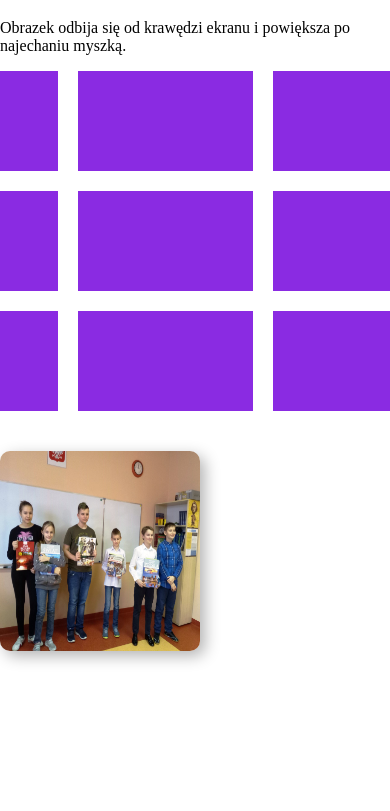
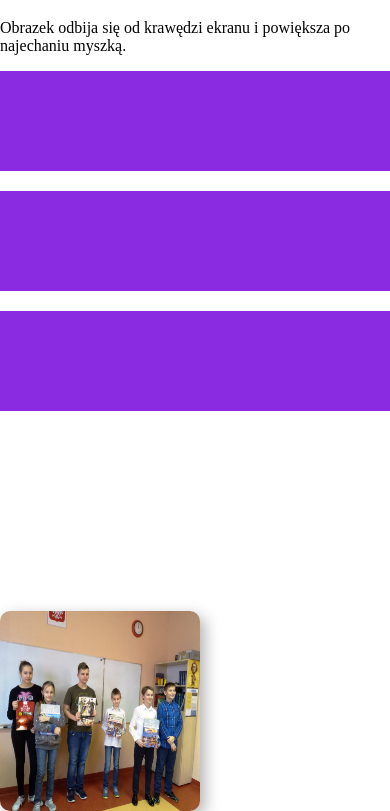
Before and after one commit to knowocien0/knowocien0.github.io, a plain HTML site: page index.html in a window 390 px wide. Shown: the part 61-872 px from the top of the page. Before the commit the page ends 844 px from the top, so only its background shows below. Drawn offline with Linux system fonts and the light colour scheme.

Commit message:
index.html

```diff
--- a/index.html
+++ b/index.html
@@ -31,13 +31,18 @@
         div{
             background-color: blueviolet;
         }
+
         main {
             display: grid;
             grid-template-columns: 1fr 3fr 2fr;
             grid-template-rows: 100px 100px 100px;
             grid-gap: 20px;
         }
-
+       @media(max-width: 800px) {
+           main{
+               grid-template-columns: 1fr;
+           }
+       }
         @keyframes moveImage {
             0% {
                 transform: translate(0, 0);
```
